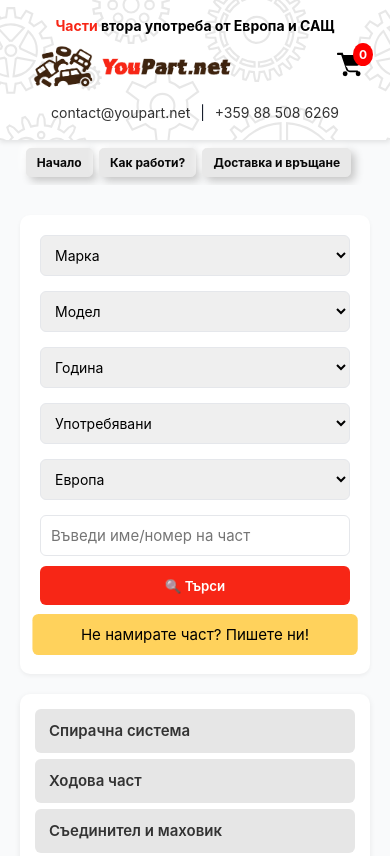
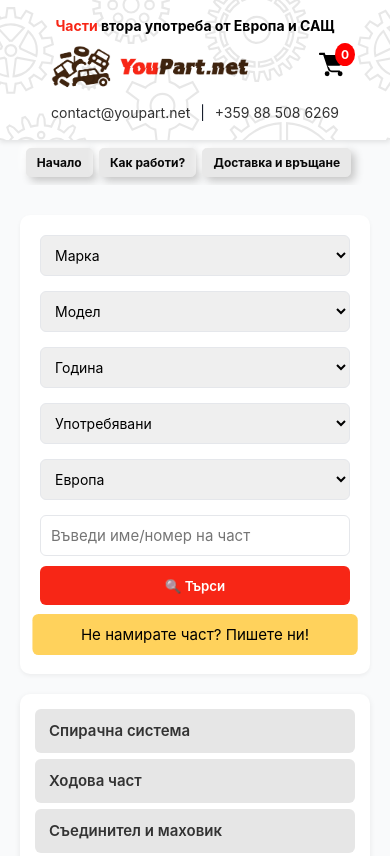
Before and after one commit to belagio72/YouPart, a website: page index.html in a window 390 px wide. Shown: the top 856 px of the page. Drawn offline with Linux system fonts and the light colour scheme; no server answers; a web font is replaced by a local one.

Commit message:
оправяне на padding

```diff
--- a/style.css
+++ b/style.css
@@ -168,7 +168,7 @@ header {
   display: flex;
   align-items: center;
   justify-content: space-between;
-  padding: 0 12px; /* Добавя малко отстояние от ляво и дясно */
+  padding: 0 30px; /* Добавя малко отстояние от ляво и дясно */
 }
 
 
```
